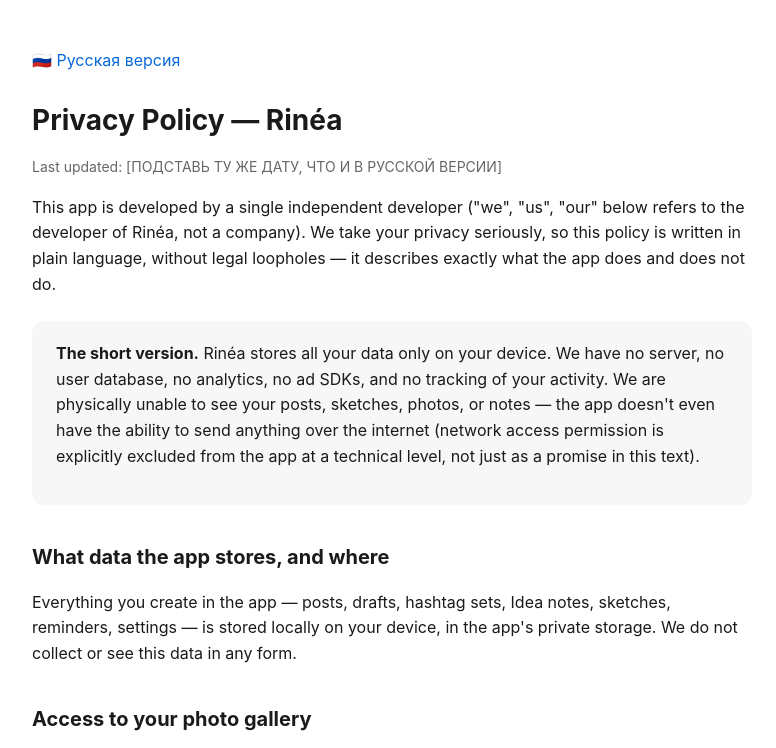
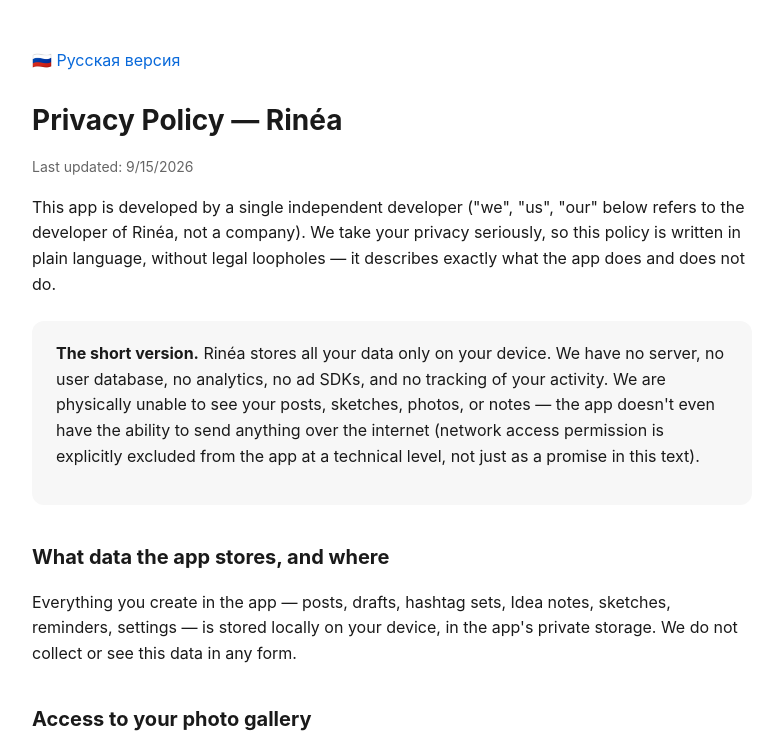
Before and after one commit to aion-regenesis/rinea-privacy, a plain HTML site: page en.html in a window 1280 px wide. Shown: the top 748 px of the page, without its empty margins (248-1024 px from the left). Drawn offline with Linux system fonts and the light colour scheme.

Commit message:
Add files via upload

```diff
--- a/en.html
+++ b/en.html
@@ -41,7 +41,7 @@
 <p class="lang-switch"><a href="index.html">🇷🇺 Русская версия</a></p>
 
 <h1>Privacy Policy — Rinéa</h1>
-<p class="updated">Last updated: [ПОДСТАВЬ ТУ ЖЕ ДАТУ, ЧТО И В РУССКОЙ ВЕРСИИ]</p>
+<p class="updated">Last updated: 9/15/2026</p>
 
 <p>This app is developed by a single independent developer ("we", "us", "our" below refers to the developer of Rinéa, not a company). We take your privacy seriously, so this policy is written in plain language, without legal loopholes — it describes exactly what the app does and does not do.</p>
 
```
